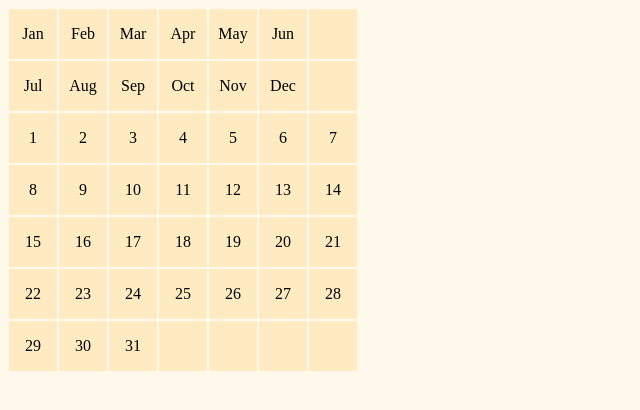
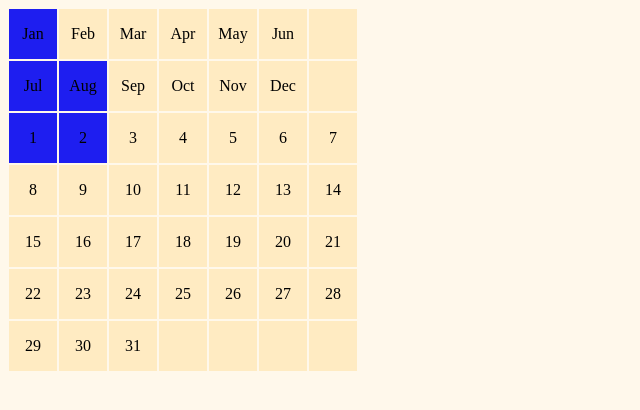
Before and after one commit to shanenak/tetris-calendar, a React (Create React App) app: page / in a window 1280 px wide. Shown: the top 410 px of the page, without its empty margins (0-640 px from the left). Built offline with nearby package versions, Linux system fonts and the light colour scheme.

Commit message:
add one piece to calendar

```diff
--- a/src/App.js
+++ b/src/App.js
@@ -1,12 +1,10 @@
-import { Provider, createStoreHook } from "react-redux";
+import { Provider } from "react-redux";
 import Calendar from "./components/Calendar";
 import reducers from "./reducers";
 import { configureStore } from "@reduxjs/toolkit";
 
-const preloadedState = {};
 const store = configureStore({
     reducer: reducers,
-    preloadedState: preloadedState
 });
 
 function App() {
--- a/src/components/Calendar.jsx
+++ b/src/components/Calendar.jsx
@@ -1,22 +1,58 @@
+import { useSelector } from "react-redux";
+import { days, months, pieces, gridSize } from "../utils";
 import CalendarSquare from "./CalendarSquare";
 
 export default function Calendar () {
-    const MONTHS = ['Jan', 'Feb', 'Mar', 'Apr', 'May', 'Jun', '', 'Jul', 'Aug', 'Sep', 'Oct', 'Nov', 'Dec', ''];
-    const DAYS = [...Array(31).keys()].map(ele => ele + 1);
-    const TILES = MONTHS.concat(DAYS);
-    const grid = [];
-    for (let row=0; row<7; row++) {
-        grid.push([]);
-        for (let col=0; col<7; col++) {
-            grid[row].push(<CalendarSquare key={`${col}${row}`}color='0' label={TILES[(row*7)+col]}/>)
-        }
-    }
+    const puzzle = useSelector((state) => state.puzzle)
+    const { grid, shapeId, x, y } = puzzle
+    const piece = pieces[shapeId]
 
+    const options = getOptions(piece, grid)
+    const newGrid = place(piece, grid, options[0])
     return (
         <div className='grid-container'>
             <div className='grid-squares'>
-                {grid}
+                {newGrid}
             </div>
         </div>
     )
 }
+
+function place (piece, grid, option) {
+    const TILES = months.concat(days);
+    const [row, col] = option;
+
+    piece.forEach((pieceRow, rowIdx)=>{
+        let projRow = rowIdx + row;
+        pieceRow.forEach((pieceCol, colIdx) => {
+            let projCol = colIdx + col;
+            grid[projRow][projCol] = <CalendarSquare color={pieceCol} label={TILES[(projRow * 7) + projCol]} />
+        })
+    })
+    return grid
+}
+
+function getOptions (piece, grid) {
+    const validOptions = [];
+    for (let row = 0; row < gridSize; row++) {
+        for (let col = 0; col < gridSize; col++) {
+            if (validSpot(piece, grid, row, col)) validOptions.push([row, col]);
+        }
+    }
+    return validOptions
+}
+
+function validSpot (piece, grid, row, col) {
+    piece.forEach((pieceRow, rowIdx)=>{
+        let projRow = rowIdx + row;
+        pieceRow.forEach((pieceCol, colIdx)=>{
+            let projCol = colIdx + col;
+            if (projRow >= gridSize || projCol >= gridSize) {
+                return false
+            } else if (grid[projRow][projCol]<=0) {
+                return false
+            }
+        })
+    })
+    return true
+}
--- a/src/reducers/puzzle-reducer.js
+++ b/src/reducers/puzzle-reducer.js
@@ -1,8 +1,9 @@
 import {
     MOVE_RIGHT, MOVE_LEFT, MOVE_DOWN, ROTATE
 } from '../actions'
+import { defaultState } from '../utils';
 
-const puzzleReducer = (state = {}, action) => {
+const puzzleReducer = (state = defaultState(), action) => {
 
     switch (action.type) {
         case MOVE_RIGHT:
--- /dev/null
+++ b/src/utils/index.js
@@ -0,0 +1,69 @@
+import CalendarSquare from "../components/CalendarSquare";
+
+export const defaultState = () => {
+    return {
+        grid: defaultGrid(),
+        shapeId: 0,
+        x: 0,
+        y: 0,
+    }
+}
+
+export const defaultGrid = () => {
+    const TILES = months.concat(days);
+    const grid = [...Array(7)].map(e => Array(7));
+
+    for (let row = 0; row < gridSize; row++) {
+        for (let col = 0; col < gridSize; col++) {
+            grid[row][col] = <CalendarSquare color='0' label={TILES[(row * 7) + col]} />
+        }
+    }
+    return grid
+}
+
+export const months = ['Jan', 'Feb', 'Mar', 'Apr', 'May', 'Jun', '', 'Jul', 'Aug', 'Sep', 'Oct', 'Nov', 'Dec', ''];
+export const days = [...Array(31).keys()].map(ele => ele + 1);
+export const gridSize = 7;
+
+export const pieces = [
+    [
+        [1, 0],
+        [1, 1],
+        [1, 1]
+    ],
+    [
+        [2, 2],
+        [2, 2],
+        [2, 2]
+    ],
+    [
+        [0, 0, 3, 3],
+        [3, 3, 3, 0],
+    ],
+    [
+        [4, 4, 4],
+        [0, 0, 4],
+        [0, 0, 4]
+    ],
+    [
+        [5, 0],
+        [5, 0],
+        [5, 0],
+        [5, 5]
+    ],
+    [
+        [6, 0, 6],
+        [6, 6, 6]
+    ],
+    [
+        [7, 7, 0],
+        [0, 7, 0],
+        [0, 7, 7]
+    ],
+    [
+        [0, 8],
+        [8, 8],
+        [0, 8],
+        [0, 8]
+    ]
+]
```
Also changed, not shown: src/components/Piece.js (deleted, +0 -42 lines).
